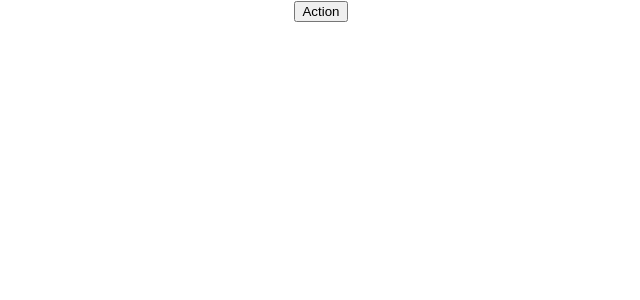
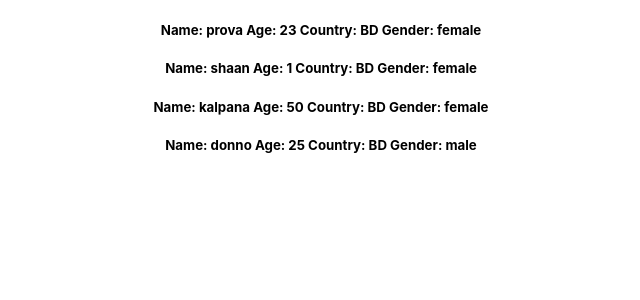
Before and after one commit to ProvaPaul/-ReactJS-Learning, a React (Create React App) app: page / in a window 1280 px wide. Shown: the top 300 px of the page, without its empty margins (319-959 px from the left). Built offline with nearby package versions, Linux system fonts and the light colour scheme.

Commit message:
map method List Rendering

```diff
--- a/src/App.js
+++ b/src/App.js
@@ -5,6 +5,8 @@ import Cat from './images/cat.jpg';
 import FuncComponent from './components/FuncComponent';
 import TitleComponent from './components/TitleComponent';
 import ClickEventHandler from './components/ClickEventHandler';
+import UserLogin from './components/UserLogin';
+import EmployeeList from './components/EmployeeList';
 function App() {
   return (
     <div className="App">
@@ -19,7 +21,9 @@ function App() {
       </Demo>
       <FuncComponent/> */}
       {/* <TitleComponent/> */}
-      <ClickEventHandler/>
+      {/* <ClickEventHandler/> */}
+      {/* <UserLogin/> */}
+      <EmployeeList/>
       </div>
   );
 }
--- /dev/null
+++ b/src/components/Employee.js
@@ -0,0 +1,10 @@
+import React from 'react'
+
+export default function Employee(props) {
+    const { name,age,country,gender}=props;
+    return <h5>
+        {
+            `Name: ${name} Age: ${age} Country: ${country} Gender: ${gender}`
+        }
+    </h5>
+}
--- /dev/null
+++ b/src/components/EmployeeList.js
@@ -0,0 +1,76 @@
+import React from 'react'
+import Employee from './Employee';
+
+export default function EmployeeList() {
+    // const arr=["shuma","ruma","jhuma","tuma"];
+
+    const employees=[
+        {
+            name: "prova",
+            age: "23",
+            country :"BD",
+            gender: "female"
+        },
+        {
+            name: "shaan",
+            age: "1",
+            country :"BD",
+            gender: "female"
+        },
+        {
+            name: "kalpana",
+            age: "50",
+            country :"BD",
+            gender: "female"
+        },
+        {
+            name: "donno",
+            age: "25",
+            country :"BD",
+            gender: "male"
+        }
+    ];
+  return (
+    <div>
+        {/* for only one array */}
+        {/* {
+            arr.map((element)=>{
+                return <h5>{element}</h5>
+            })
+        } */}
+
+     {/* without distructuring */}
+        {/* {
+            employees.map((employee)=>{
+                return <h5>{ `Name: ${employee.name} Age: ${employee.age
+                } Country: ${employee.country} gender: ${employee.gender}`}</h5>
+            })
+        } */}
+
+
+        {/* by using distructuring */}
+    {/* {
+        employees.map((employee)=>{
+            const { name,age,country,gender}=employee;
+            return <h5>
+                {
+                    `Name: ${name} Age: ${age} Country: ${country} Gender: ${gender}`
+                }
+            </h5>
+        })
+    } */}
+
+    {/* now create employee.js and put the code into that file */}
+    {
+        employees.map((employee)=>
+            <Employee
+         name={employee.name}
+         age={employee.age}
+         country={employee.country}
+         gender={employee.gender}
+          />
+        )
+    }
+    </div>
+  )
+}
--- /dev/null
+++ b/src/components/UserLogin.js
@@ -0,0 +1,26 @@
+import React from 'react'
+
+export default function UserLogin() {
+   const isLoggedIn =false;
+   const isInDhaka=true;
+   const logged=true;
+  return (
+    <div>
+        {/* ternary */}
+        {
+            isLoggedIn ? <h1>Hi I'm prova </h1>
+            : <h1>Hi I'm Kalpana</h1>
+        }
+        {
+            isInDhaka?<h5>Kalpana</h5>
+            : <h5>Prova</h5>
+        }
+
+        {/* short secret approch (either display the first or nothing to display)*/}
+        {
+            logged && <h5>Showing on the screen</h5>
+        }
+
+    </div>
+  )
+}
```
